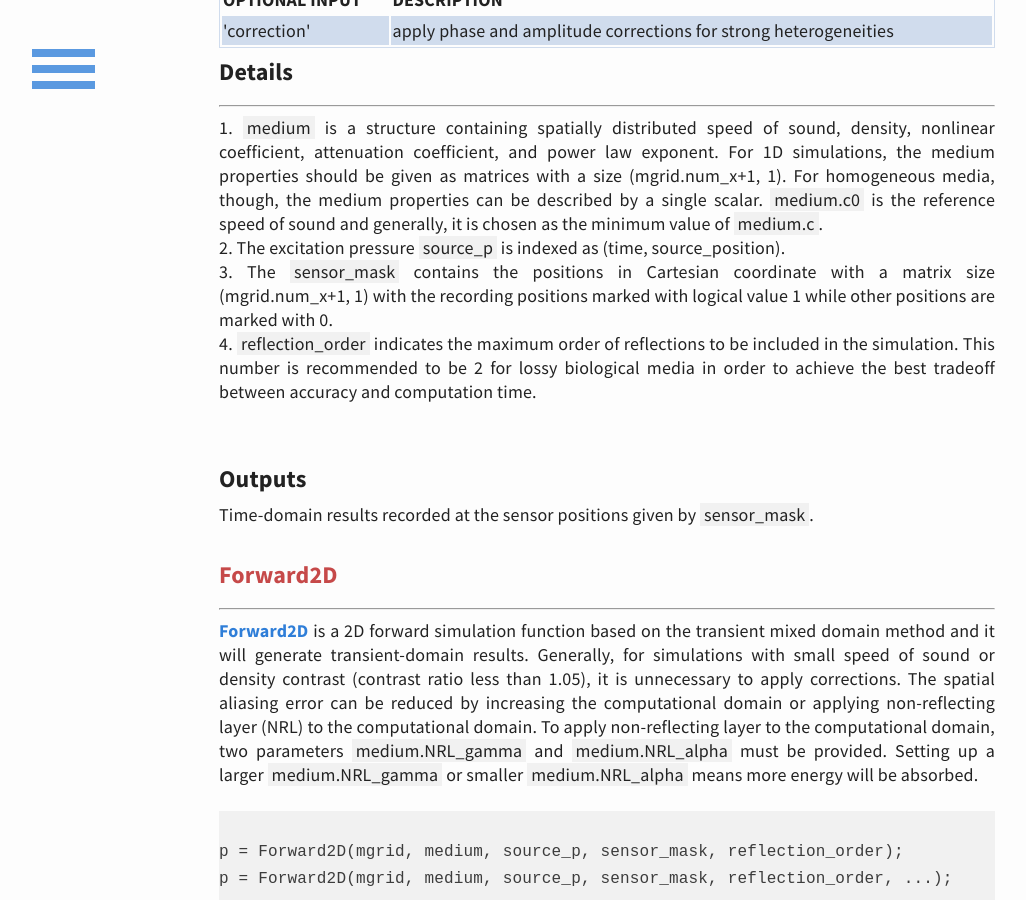
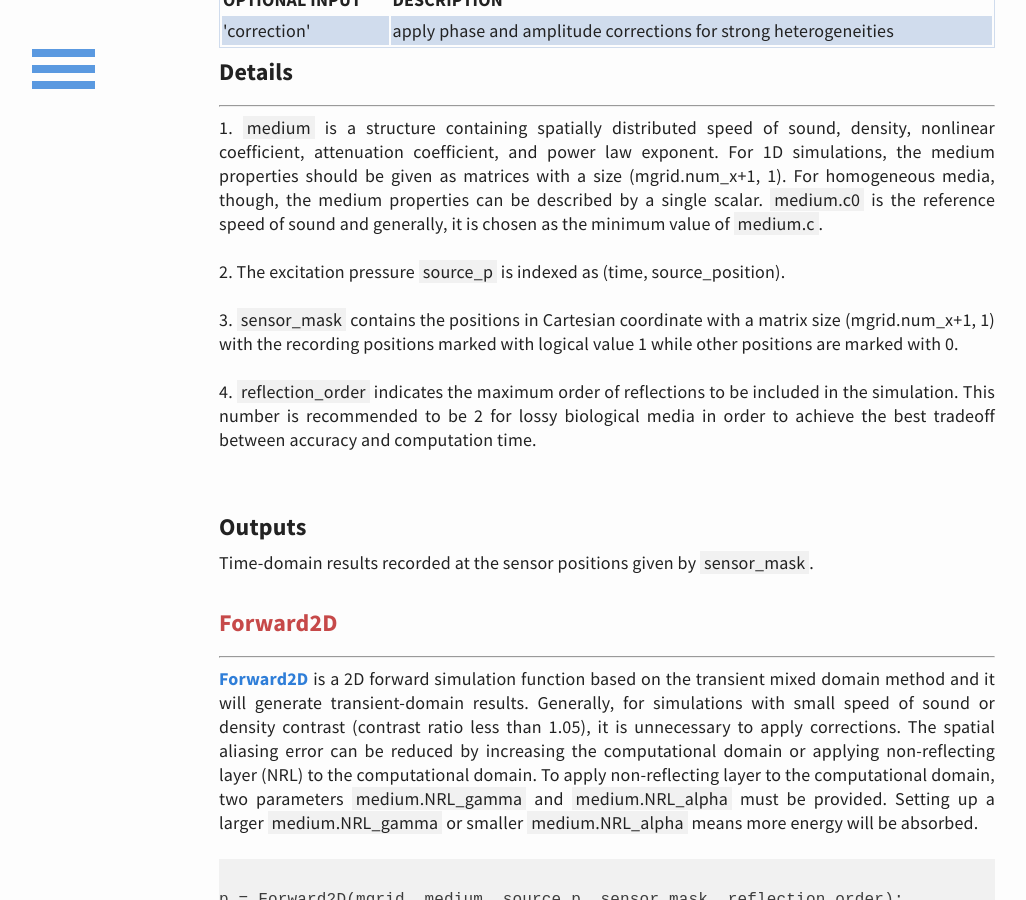
Before and after one commit to m-SOUND/mSOUND, a Jekyll site: the page built from function.html, in a window 1280 px wide and 900 px high, scrolled down 2555 px. Shown: the whole window, without its empty margins (33-1059 px from the left). Built offline with Jekyll 4.4.1, drawn with Linux system fonts in a browser that asks for light colours.

Commit message:
Update function.html

```diff
--- a/function.html
+++ b/function.html
@@ -174,14 +174,11 @@ p = Forward1D(mgrid, medium, source_p, sensor_mask, reflection_order, ...);
  <span style="background-color:#f1f1f1">medium.c0</span>
  is the reference speed of sound and generally, it is chosen as the minimum value of
  <span style="background-color:#f1f1f1">medium.c</span>.
- <br>
- 2. The excitation pressure <span style="background-color:#f1f1f1">source_p</span> is indexed as (time, source_position).
- <br>
- 3. The <span style="background-color:#f1f1f1">sensor_mask</span>
+ <br><br>2. The excitation pressure <span style="background-color:#f1f1f1">source_p</span> is indexed as (time, source_position).
+ <br><br>3. <span style="background-color:#f1f1f1">sensor_mask</span>
  contains the positions in Cartesian coordinate with a matrix size (mgrid.num_x+1, 1)
  with the recording positions marked with logical value 1 while other positions are marked with 0.
- <br>
- 4. <span style="background-color:#f1f1f1">reflection_order</span>
+ <br><br>4. <span style="background-color:#f1f1f1">reflection_order</span>
  indicates the maximum order of reflections to be included in the simulation. This number is
  recommended to be 2 for lossy biological media in order to achieve the best tradeoff between accuracy and computation time.
 </p>
```
